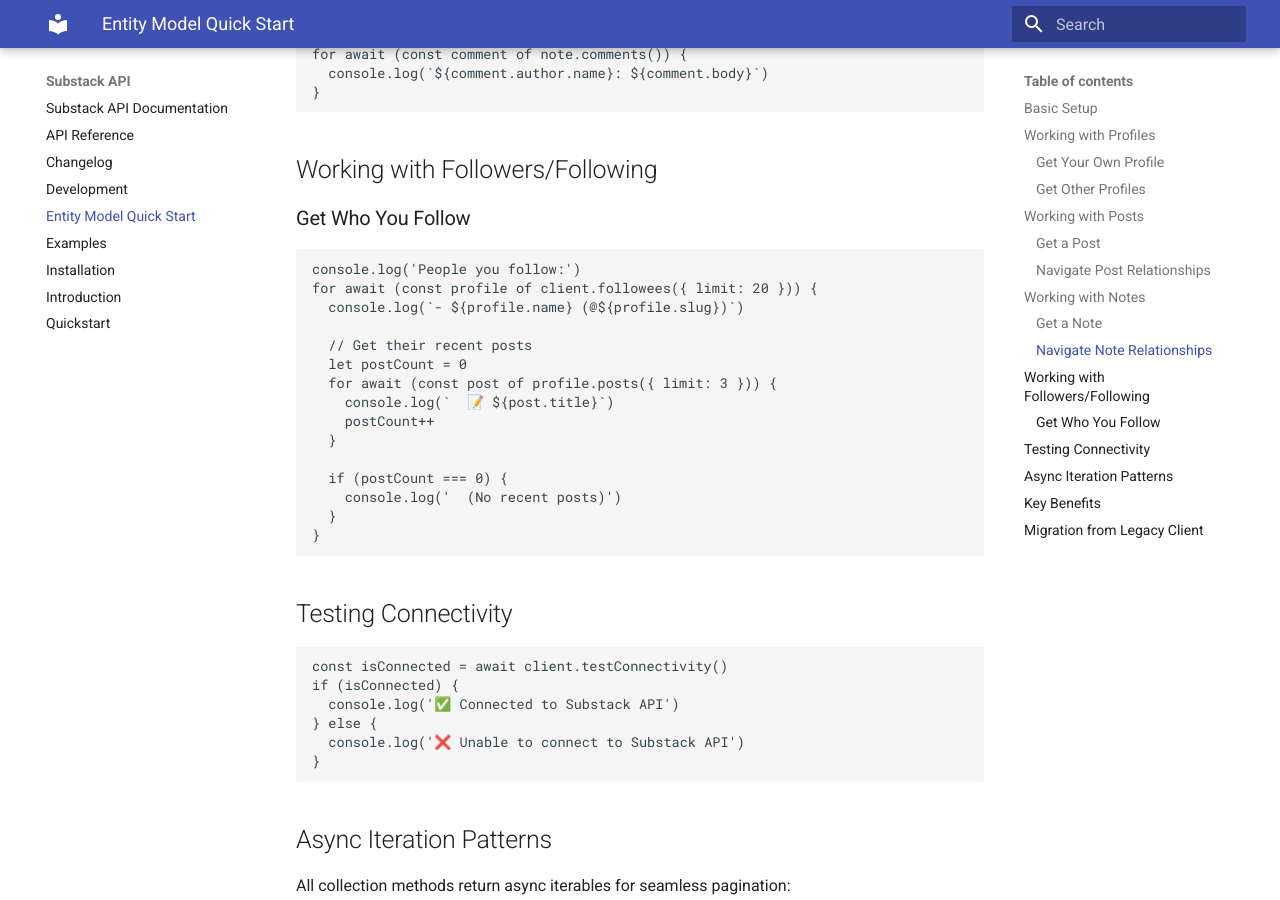
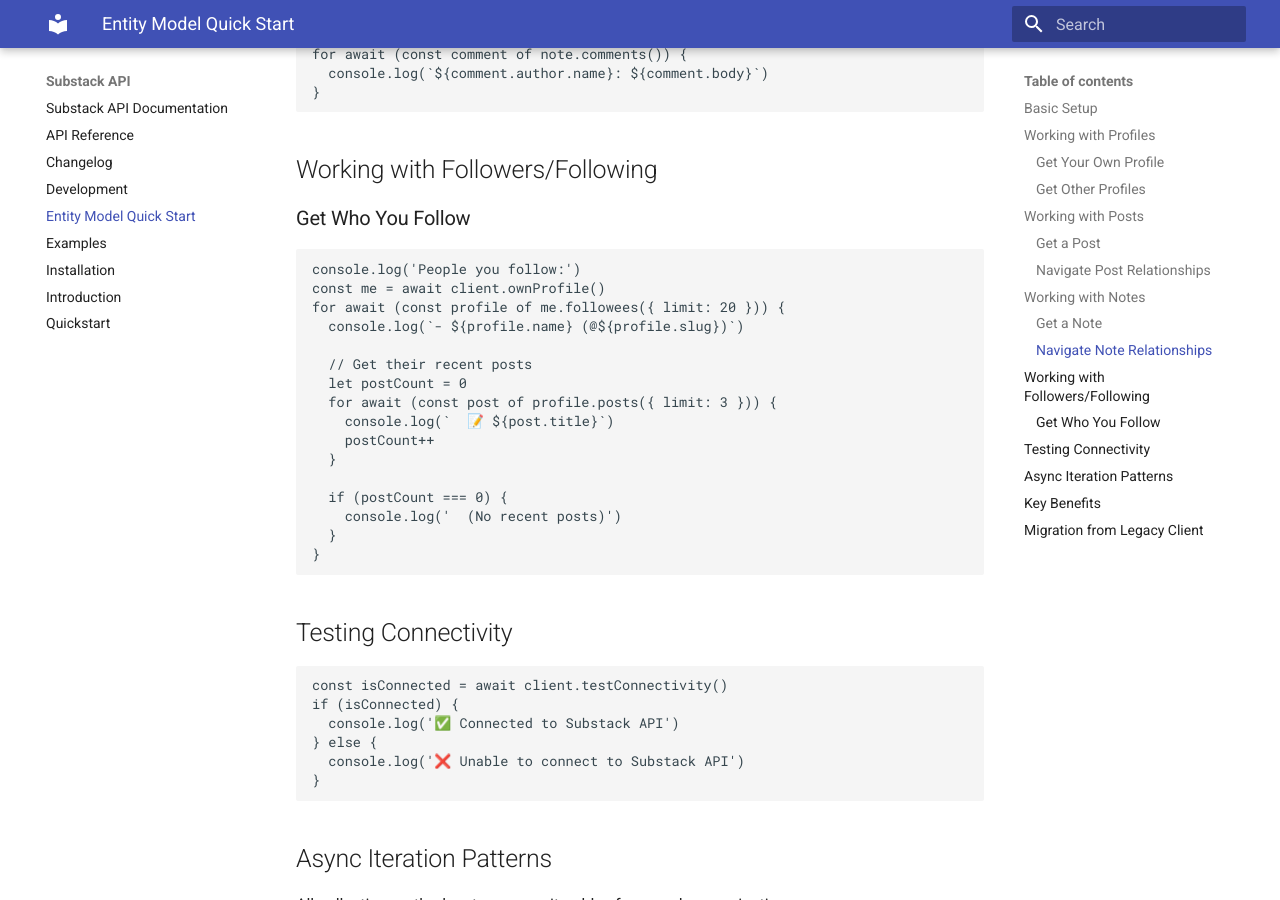
Before and after one commit to jakub-k-slys/substack-api, an MkDocs documentation site: the page built from docs/entity-model.md, in a window 1280 px wide and 900 px high, scrolled down 1820 px. Built offline with MkDocs 1.6.1 and Material for MkDocs 9.7.7, drawn with Linux system fonts in a browser that asks for light colours.

````diff
--- a/docs/entity-model.md
+++ b/docs/entity-model.md
@@ -92,7 +92,8 @@ for await (const comment of note.comments()) {
 
 ```typescript
 console.log('People you follow:')
-for await (const profile of client.followees({ limit: 20 })) {
+const me = await client.ownProfile()
+for await (const profile of me.followees({ limit: 20 })) {
   console.log(`- ${profile.name} (@${profile.slug})`)
 
   // Get their recent posts
````
Also changed, not shown: 1 other file.
